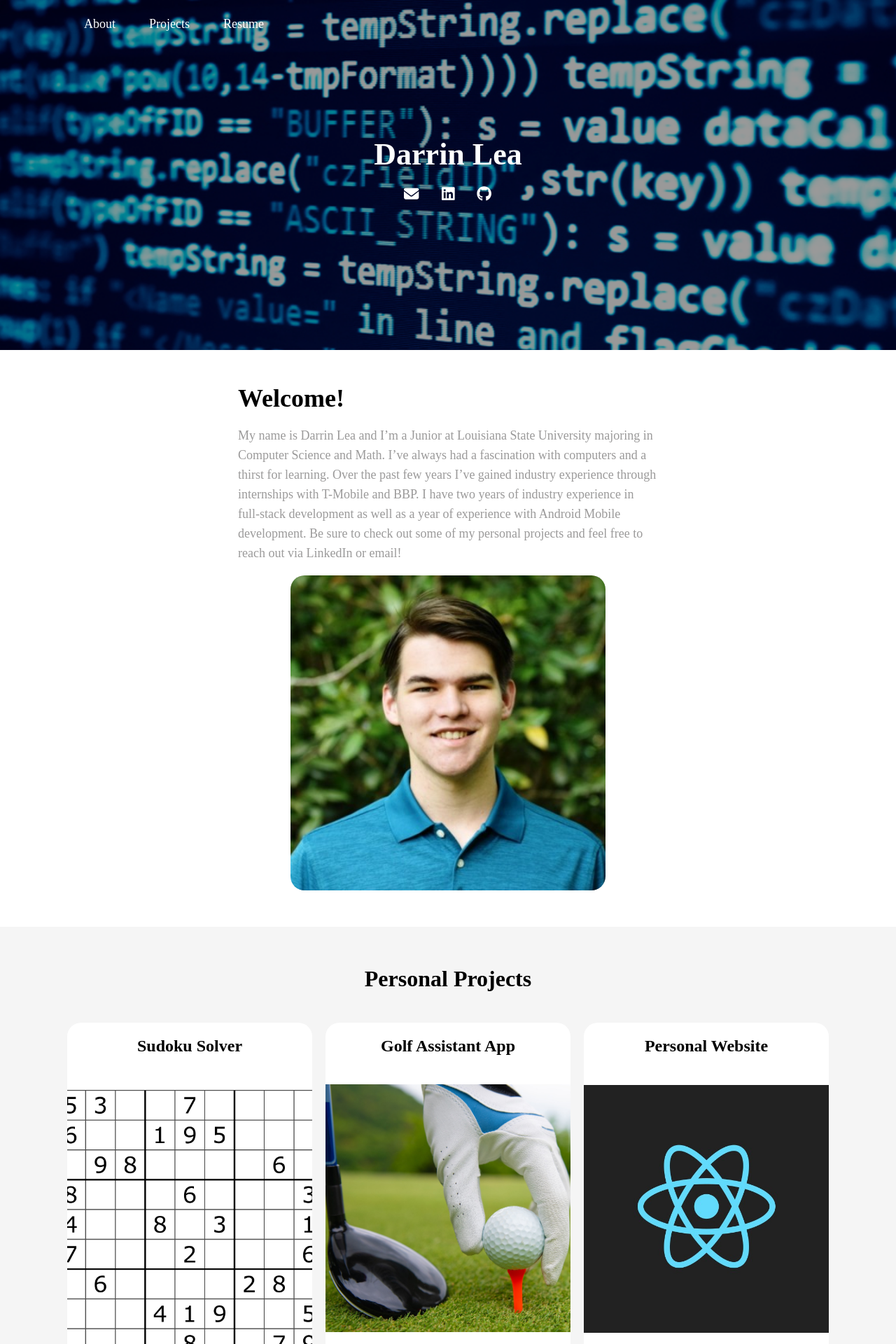
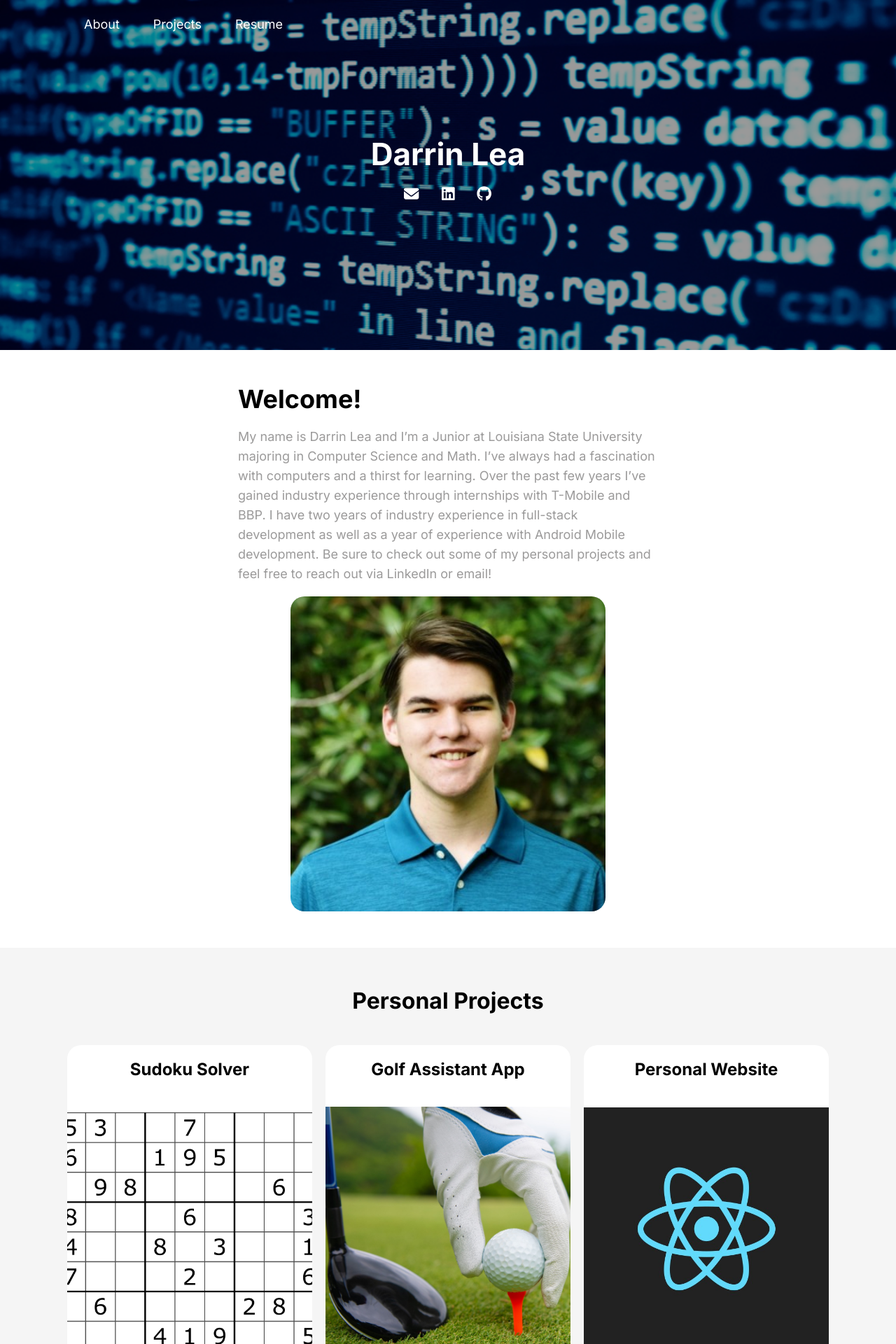
Before and after one commit to dlea8/darrin-website, a React (Create React App) app: page / in a window 1280 px wide. Shown: the top 1920 px of the page at 70% size. Built offline with nearby package versions, Linux system fonts and the light colour scheme.

Commit message:
updating fonts

```diff
--- a/src/Footer/footer.css
+++ b/src/Footer/footer.css
@@ -7,7 +7,7 @@
 .footer-name {
     font-size: x-large;
     font-weight: bold;
-    font-family: "Roboto Slab",serif;
+    /* font-family: "Roboto Slab",serif; */
     padding: 8px;
     text-align: center;
 }
--- a/src/Header/headerStyles.css
+++ b/src/Header/headerStyles.css
@@ -29,7 +29,7 @@
 .name {
     font-size: 44px;
     font-weight: bold;
-    font-family: "Roboto Slab",serif;
+    /* font-family: "Roboto Slab",serif; */
     color: white;
 }
 
--- a/src/NavBar/navbar.css
+++ b/src/NavBar/navbar.css
@@ -15,7 +15,7 @@
 
 .nav-item {
     font-size: large;
-    font-family: "Roboto Slab",serif;
+    /* font-family: "Roboto Slab",serif; */
     color: white;
     padding: 24px;
 }
@@ -44,7 +44,7 @@
 .page-navbar-name {
     font-size: x-large;
     font-weight: 600;
-    font-family: "Roboto Slab",serif;
+    /* font-family: "Roboto Slab",serif; */
     color: white;
     margin: auto 0px;
 
--- a/src/ProjectsSection/projectStyles.css
+++ b/src/ProjectsSection/projectStyles.css
@@ -11,7 +11,7 @@
 .projects-section-title {
     font-size: xx-large;
     font-weight: bold;
-    font-family: "Roboto Slab",serif;
+    /* font-family: "Roboto Slab",serif; */
 }
 
 .projects-content {
@@ -53,7 +53,7 @@
 .title-text {
     font-size: x-large;
     font-weight: bold;
-    font-family: "Roboto Slab",serif;
+    /* font-family: "Roboto Slab",serif; */
 }
 
 .text-holder {
--- a/src/Styles/pages.css
+++ b/src/Styles/pages.css
@@ -11,7 +11,7 @@
 .page-header-div {
     padding: 32px 0px;
     /* font-family: Helvetica;  */
-    font-family: "Roboto Slab",serif;
+    /* font-family: "Roboto Slab",serif; */
 }
 
 .page-text-div {
@@ -40,7 +40,7 @@
     margin: 0px;
     font-size: 20px;
     /* font-family: Helvetica;  */
-    font-family: "Roboto Slab",serif;
+    /* font-family: "Roboto Slab",serif; */
     line-height: 28px;
 }
 
--- a/src/WelcomeSection/welcome.css
+++ b/src/WelcomeSection/welcome.css
@@ -19,7 +19,7 @@
 .welcome-lbl {
     font-size: 36px;
     font-weight: bold;
-    font-family: "Roboto Slab",serif;
+    /* font-family: "Roboto Slab",serif; */
     text-align: left;
     width: 100%;
 }
@@ -39,7 +39,7 @@
     text-align: left;
     font-size: large;
     line-height: 28px;;
-    font-family: "Roboto Slab",serif;
+    /* font-family: "Roboto Slab",serif; */
     color: var(--color-text-secondary)
 
 }
--- a/src/index.css
+++ b/src/index.css
@@ -1,8 +1,8 @@
+@import url('https://fonts.googleapis.com/css2?family=Inter:wght@400;500;600;700&display=swap');
+
 body {
   margin: 0;
-  font-family: -apple-system, BlinkMacSystemFont, 'Segoe UI', 'Roboto', 'Oxygen',
-    'Ubuntu', 'Cantarell', 'Fira Sans', 'Droid Sans', 'Helvetica Neue',
-    sans-serif;
+  font-family: var(--font-sans);
   -webkit-font-smoothing: antialiased;
   -moz-osx-font-smoothing: grayscale;
 }
@@ -22,4 +22,6 @@
 
   --color-bg-primary: #ffffff;
   --color-bg-secondary: #F5F5F5;
+
+  --font-sans: 'Inter', system-ui, -apple-system, BlinkMacSystemFont, sans-serif;
 }
```
